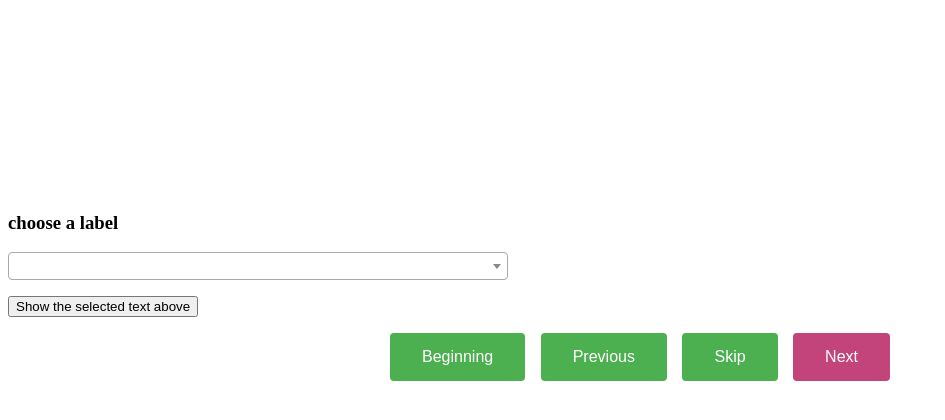
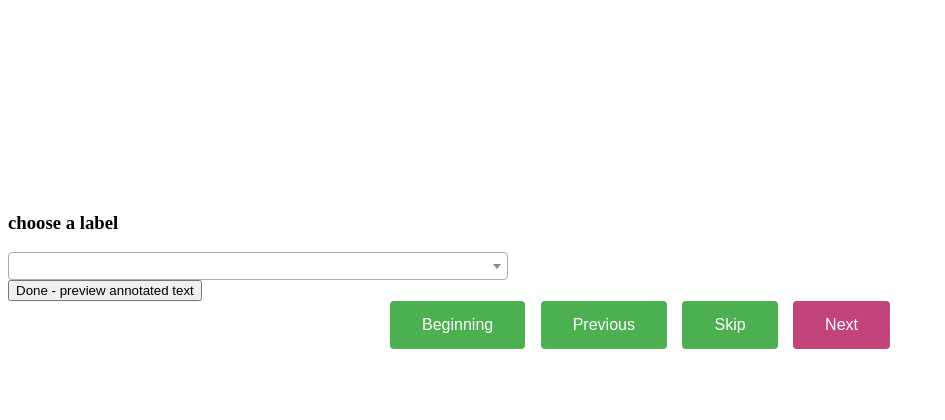
Before and after one commit to BeeNeal/annotation_tool, a Flask app: template templates/annotation_tool.html in a window 1280 px wide. Shown: the part 363-783 px from the top of the page, without its empty margins (0-945 px from the left). Run offline with Flask 2, Linux system fonts and the light colour scheme; the template is opened without the code that fills it, so the values that code supplies are empty; parts of the project's set-up code (start-up, migrations or seed data) failed here and were passed over; some libraries are stand-ins or nearby versions.

```diff
--- a/static/annotation_tool.js
+++ b/static/annotation_tool.js
@@ -3,8 +3,23 @@ function alertMe(evt) {
     alert("Zamboni!");
 };
 
-function previewText(evt) {
-    // FINISH ME
+function textParse(annotatedText){
+    let originalText = $('#contentLine').html()
+    alert(originalText)
+
+    // FINISH ME - need to insert the slots into the proper text from the content line
+    // HAVE: original text, text object containing keys as slots with val as selected text
+    // remember, need to be able to select diff text for same slot? actually will that ever be the case?
+}
+
+function preview(evt) {
+    console.log('getting to preview function');
+    let annotatedText = $('#storage').data('key');
+    console.log(annotatedText)
+    let previewText = textParse(annotatedText)
+    // this will display the text, need to parse it(although shouldn't replace button)
+    $('#preview').text(previewText)
+
 
 }
 
@@ -49,12 +64,15 @@ function displaySlots(result) {
     }
 };
 
+// Is it improper to have this as global? Leaky?
+const annotatedTextObject = {};
+
 function changeColor(){
     let slotColor = this.style.backgroundColor;
     let selObj = window.getSelection();
-    // let range = selObj.getRangeAt(0);
+    let currentId = this.id
 
-    alert(typeof(range))
+    // let textObj = pkgHighlightedSelection(selObj, currentId)
 
     if (selObj.rangeCount && selObj.getRangeAt) {
         range = selObj.getRangeAt(0);
@@ -70,9 +88,22 @@ function changeColor(){
     // Set design mode to off
     document.designMode = "off";
 
-} // changeColor function closing bracket
+}
 
+    // %*%*%*%*HERE*%*%*%*% storing
 
+// function pkgHighlightedSelection(selObj){
+
+//     let getProperty = function (propertyName) {
+//     return obj[propertyName];
+// };
+//     let selectedText = {
+//         this.id: selObj
+//     };
+//     annotatedTextObject
+//     $('#storage').data('annotatedText', selectedText);
+
+// }
 
 
 function grabSlotOptions(evt) {
@@ -85,6 +116,7 @@ function grabSlotOptions(evt) {
     $.post("/generate_slots", label, displaySlots)
 
 };
+
 
 function nextLine(evt) {
     let fileLines = $("#contentPkg").text();
@@ -133,32 +165,6 @@ function grabFileName(evt) {
     sendFileName(evt, fname)
 };
 
-// $(function() {
-//     if (selectedRange) {
-//             $('#preview').text(selectedRange.toString());
-//             // selectedRange.style.backgroundColor = 'blue';
-//             clearInterval(timer);
-//         }
-
-//     timer = setInterval(getSelectedRange, 150);
-// });
-// var timer = null;
-
-// var selectedRange = null;
-
-// var getSelectedRange = function() {
-//     try {
-//         if (window.getSelection) {
-//             selectedRange = window.getSelection().getRangeAt(0);
-//         } else {
-//             selectedRange = document.getSelection().getRangeAt(0);
-//             console.log(selectedRange)
-//         }
-//     } catch (err) {
-
-//     }
-
-// };
 
 
 // below lines are grabbing the user selected file and labels
--- a/templates/annotation_tool.html
+++ b/templates/annotation_tool.html
@@ -37,9 +37,10 @@
     <span id='slotOptions'>
     </span>
     <div id='preview'>
-      <p>
-        <input type="button" id="actionButton" value="Show the selected text above" />
-      </p>
+      <div hidden id='storage'></div>
+        <input type="button" id="previewButton"
+               value="Done - preview annotated text"
+               onclick="preview()" />
     </div>
 
     <div class='buttons'>
```
Lines whose indentation alone changed are shown as unchanged.
